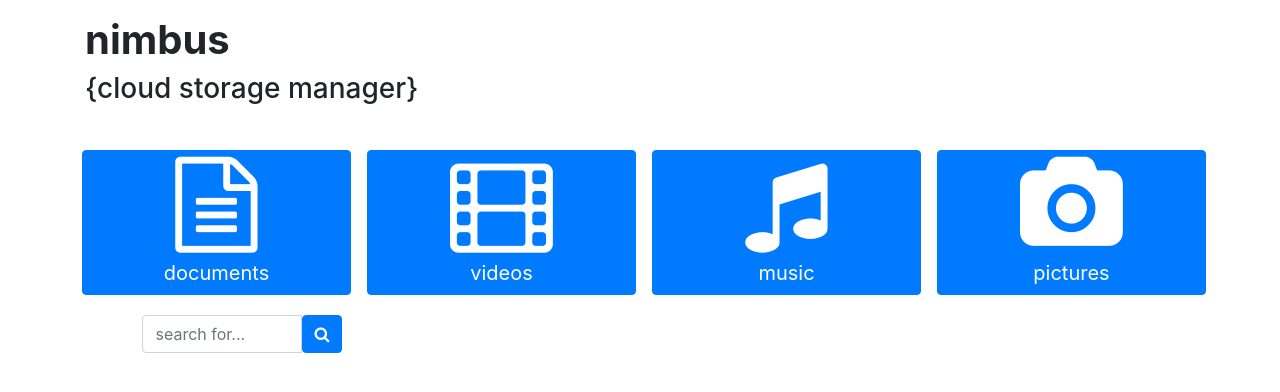
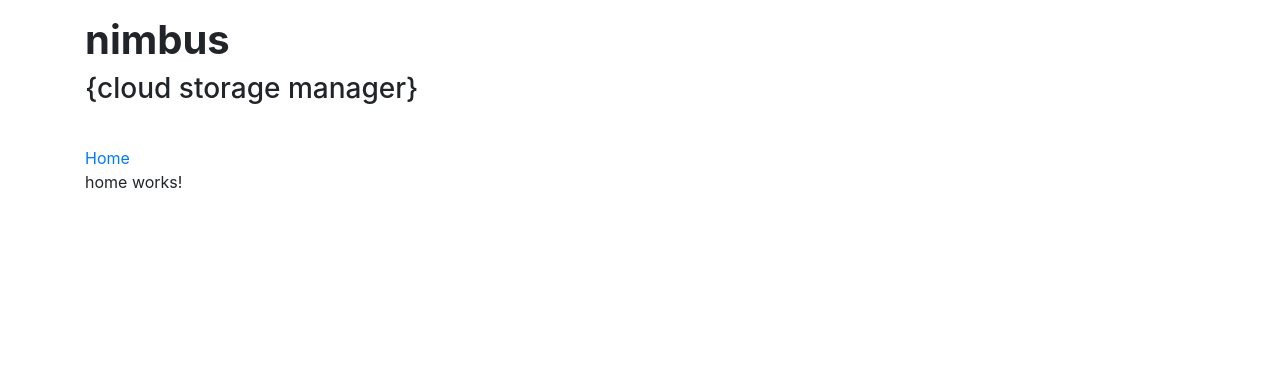
Before and after one commit to hleong25/nimbus-frontend-ng2, an Angular app: page / in a window 1280 px wide. Before the commit this address led to /dashboard. Shown: the top 392 px of the page. Built offline with nearby package versions, Linux system fonts and the light colour scheme.

Commit message:
intermittent home page

```diff
--- a/src/app/app.component.html
+++ b/src/app/app.component.html
@@ -5,6 +5,9 @@
     </div>
 </header>
 <div id="main" class="container">
+    <nav>
+        <a routerLink="home" rouerLinkActive="active">Home</a>
+    </nav>
     <router-outlet></router-outlet>
 </div>
 <footer>
--- /dev/null
+++ b/src/app/home/components/home.component.html
@@ -0,0 +1,3 @@
+<p>
+  home works!
+</p>
--- /dev/null
+++ b/src/app/home/components/home.component.ts
@@ -0,0 +1,15 @@
+import { Component, OnInit } from '@angular/core';
+
+@Component({
+  selector: 'app-home',
+  templateUrl: './home.component.html',
+  styleUrls: ['./home.component.scss']
+})
+export class HomeComponent implements OnInit {
+
+  constructor() { }
+
+  ngOnInit() {
+  }
+
+}
```
Also changed, not shown: src/app/app-routing.module.ts (+14 -9 lines), src/app/app.module.ts (+21 -2 lines), src/app/core/core.module.ts (added, +10 -0 lines), src/app/home/home-routing.module.ts (added, +22 -0 lines), src/app/home/home.module.ts (added, +21 -0 lines), src/app/shared/shared.module.ts (added, +19 -0 lines), src/app/home/components/home.component.scss (added), 1 other file (tests, documents, lock files or other folders).
